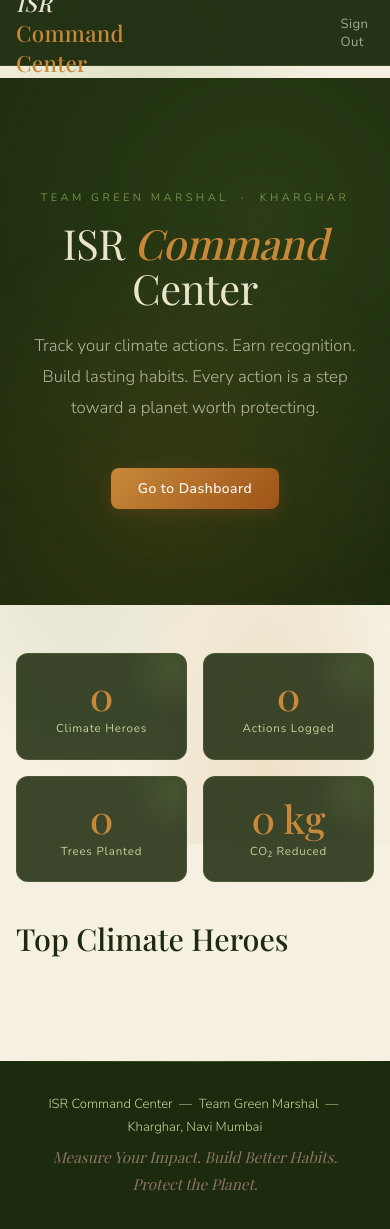
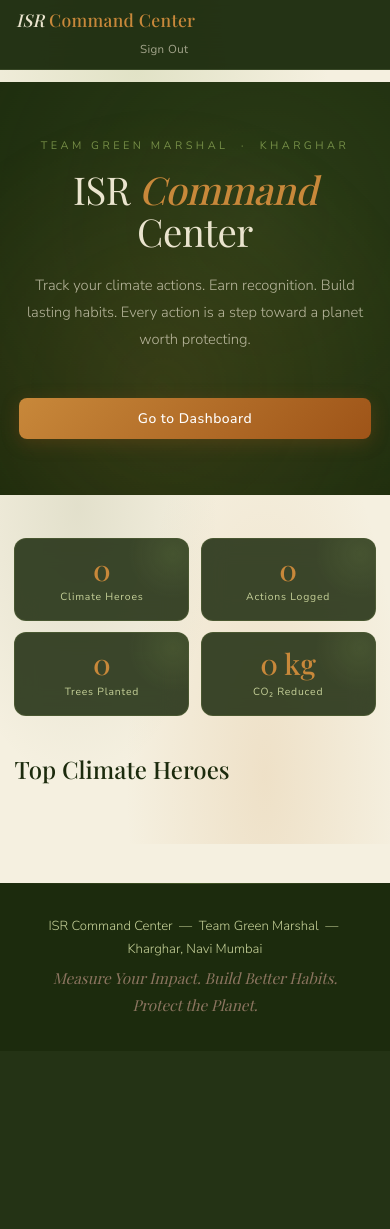
Before and after one commit to harshinishori18/-isr-command-center, a Flask app: page / in a window 390 px wide. After the commit the page ends 1011 px from the top, so only its background shows below. Run offline with Flask 3, Linux system fonts and the light colour scheme; the visitor is signed in with stand-in values (Sample User, id 1); some web fonts are replaced.

Commit message:
mobile responsive fix

```diff
--- a/static/css/style.css
+++ b/static/css/style.css
@@ -718,3 +718,111 @@ a:hover { color: var(--sienna); }
   .nav-links a span { display: none; }
   .navbar { padding: 0 1rem; }
 }
+/* ============================================
+   MOBILE RESPONSIVE OVERRIDES
+   Add this to the END of style.css
+   ============================================ */
+
+/* ── Base mobile scaling ── */
+@media (max-width: 768px) {
+
+  /* Navbar — stack brand + links better */
+  .navbar {
+    padding: 0 1rem;
+    height: auto;
+    min-height: 56px;
+    flex-wrap: wrap;
+    gap: 0.3rem;
+    padding-top: 0.5rem;
+    padding-bottom: 0.5rem;
+  }
+  .navbar-brand { font-size: 1.1rem; }
+  .nav-links { gap: 0.1rem; flex-wrap: wrap; }
+  .nav-links a { font-size: 0.72rem; padding: 0.3rem 0.55rem; }
+  .nav-links .btn-nav-join { padding: 0.3rem 0.7rem; font-size: 0.72rem; }
+
+  /* Hero */
+  .hero { padding: 3.5rem 1.2rem 3rem; }
+  .hero h1 { font-size: 2.4rem; }
+  .hero p { font-size: 0.92rem; }
+  .hero .btn { display: block; width: 100%; text-align: center; margin: 0.5rem 0 !important; }
+
+  /* Stats row — 2 columns on phone */
+  .stats-row {
+    grid-template-columns: 1fr 1fr;
+    gap: 0.7rem;
+  }
+  .stat-card { padding: 1rem 0.8rem; }
+  .stat-number { font-size: 1.8rem; }
+  .stat-label { font-size: 0.65rem; }
+
+  /* Container */
+  .container { padding: 1.2rem 0.9rem; }
+
+  /* Cards */
+  .card { padding: 1.2rem 1rem; }
+
+  /* Dashboard grid — full width cards */
+  .dashboard-grid {
+    grid-template-columns: 1fr !important;
+    gap: 1rem;
+  }
+
+  /* Score ring — smaller */
+  .score-ring { width: 120px; height: 120px; }
+  .score-ring-inner { width: 94px; height: 94px; }
+  .score-number { font-size: 1.8rem; }
+
+  /* Activity grid — 2 columns */
+  .activity-grid {
+    grid-template-columns: repeat(2, 1fr);
+    gap: 0.65rem;
+  }
+  .activity-card { padding: 1rem 0.7rem; }
+  .activity-card .act-name { font-size: 0.78rem; }
+  .activity-card .act-icon { width: 36px; height: 36px; font-size: 1.1rem; }
+
+  /* Badge grid — 2 columns */
+  .badge-grid {
+    grid-template-columns: repeat(2, 1fr);
+    gap: 0.75rem;
+  }
+  .badge-card { padding: 1.1rem 0.75rem; }
+
+  /* Leaderboard table — hide less important columns */
+  .leaderboard-table th:nth-child(4),
+  .leaderboard-table td:nth-child(4),
+  .leaderboard-table th:nth-child(5),
+  .leaderboard-table td:nth-child(5) { display: none; }
+  .leaderboard-table th, .leaderboard-table td { padding: 0.65rem 0.6rem; font-size: 0.8rem; }
+
+  /* Challenge cards */
+  .challenge-card { flex-direction: column; align-items: flex-start; gap: 0.6rem; padding: 1rem; }
+
+  /* Form card */
+  .form-card { padding: 1.5rem 1rem; }
+
+  /* Buttons — full width in forms */
+  .form-card .btn { width: 100%; justify-content: center; }
+
+  /* Headings */
+  h1 { font-size: 2rem; }
+  h2 { font-size: 1.5rem; }
+}
+
+/* ── Very small phones (≤380px) ── */
+@media (max-width: 380px) {
+  .hero h1 { font-size: 1.9rem; }
+  .stats-row { grid-template-columns: 1fr 1fr; }
+  .stat-number { font-size: 1.5rem; }
+  .activity-grid { grid-template-columns: repeat(2, 1fr); }
+  .nav-links a span { display: none; }
+}
+
+/* ── Tablet (769px–1024px) ── */
+@media (min-width: 769px) and (max-width: 1024px) {
+  .stats-row { grid-template-columns: repeat(2, 1fr); }
+  .activity-grid { grid-template-columns: repeat(3, 1fr); }
+  .container { padding: 2rem 1.5rem; }
+  .hero h1 { font-size: 3.2rem; }
+}
```
